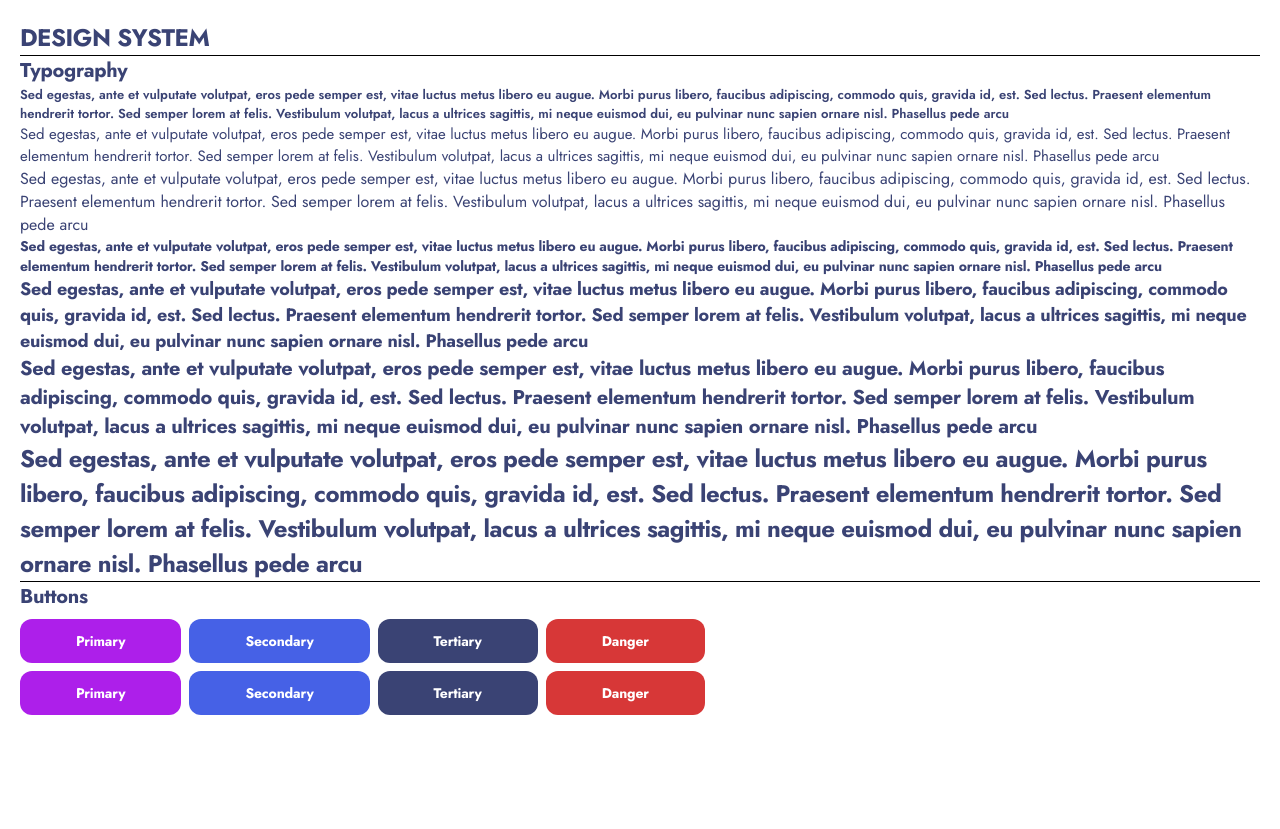
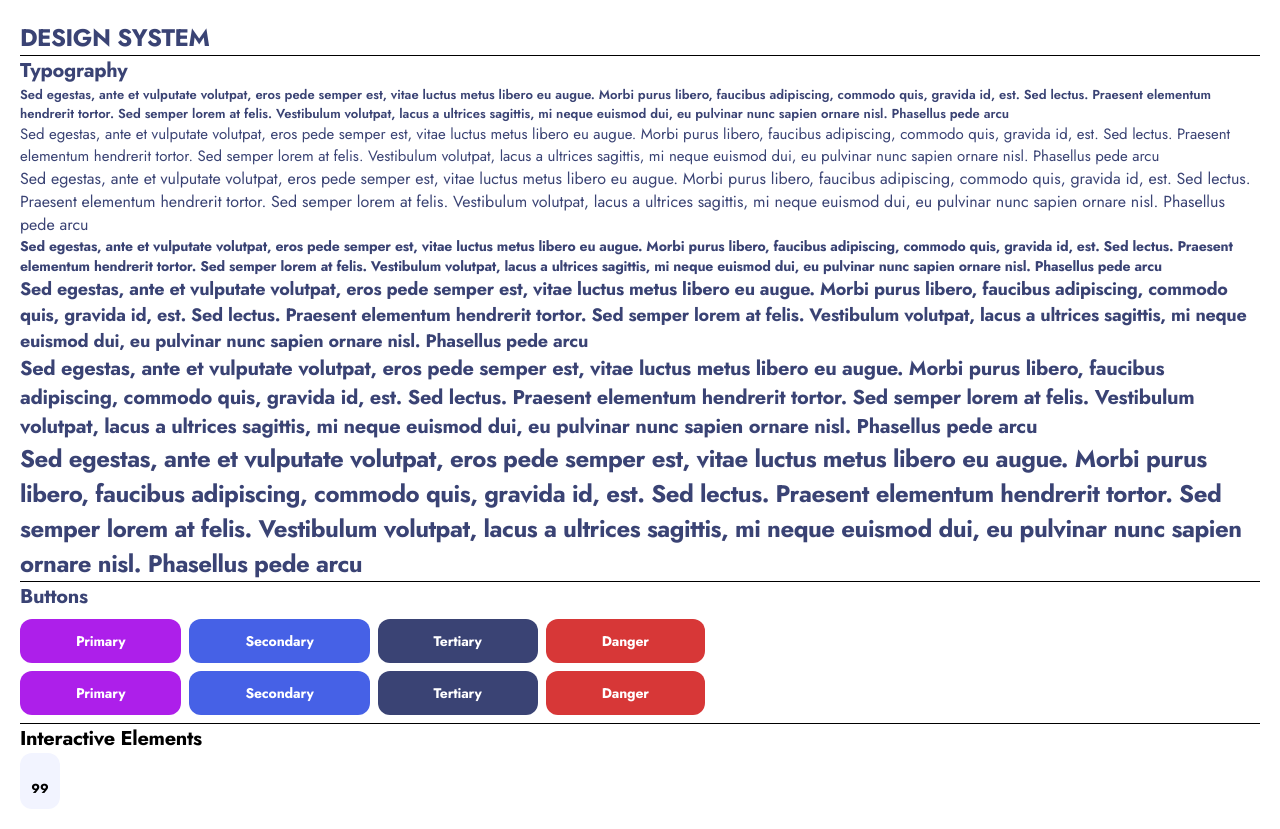
Before and after one commit to mapra99/feedbackr, a Next.js app in the folder web/: page /dev/ui in a window 1280 px wide. Before the commit the page ends 800 px from the top, so only its background shows below. Built offline with nearby package versions, Linux system fonts and the light colour scheme.

Commit message:
wip - upvote btn

```diff
--- a/web/src/app/dev/ui/page.tsx
+++ b/web/src/app/dev/ui/page.tsx
@@ -1,4 +1,5 @@
 import { Button, LinkButton } from '@/components/button'
+import UpvoteButton from '@/components/upvote-button'
 
 export default function Ui() {
   return (
@@ -73,6 +74,14 @@ export default function Ui() {
           Danger
         </LinkButton>
       </div>
+
+      <hr />
+
+      <h1 className="text-2xl font-sans test-marian-blue">
+        Interactive Elements
+      </h1>
+
+      <UpvoteButton />
     </section>
   )
 }
--- /dev/null
+++ b/web/src/components/upvote-button/index.ts
@@ -0,0 +1 @@
+export { default } from './upvote-button'
--- /dev/null
+++ b/web/src/components/upvote-button/upvote-button.tsx
@@ -0,0 +1,30 @@
+'use client'
+
+import { useState } from 'react'
+import { ChevronIconUp } from "@/icons"
+
+export default function UpvoteButton({}) {
+  const [isActive, setIsActive] = useState<boolean>(false)
+
+  const handleMouseDown = () => {
+    setIsActive(true)
+  }
+
+  const handleMouseUp = () => {
+    setIsActive(false)
+  }
+
+  return (
+    <button
+      className="h-14 w-10 p-1 font-sans text-xs font-bold rounded-xl flex flex-col justify-center items-center gap-2 bg-ghost-white hover:bg-periwinkle transition-all active:bg-savoy-blue active:text-white"
+      onMouseDown={handleMouseDown}
+      onMouseUp={handleMouseUp}
+    >
+      <div className="w-3">
+        <ChevronIconUp />
+      </div>
+
+      99
+    </button>
+  )
+}
--- /dev/null
+++ b/web/src/icons/chevron-icon-up/chevron-icon-up.tsx
@@ -0,0 +1,7 @@
+export default function ChevronIconUp() {
+  return (
+    <svg viewBox="0 0 11 7" fill="none" className="stroke-cyan-500">
+      <path d="M1.33398 6L5.33398 2L9.33398 6" className="!stroke-cyan-500" stroke="none" stroke-width="2"/>
+    </svg>
+  )
+}
--- /dev/null
+++ b/web/src/icons/chevron-icon-up/index.ts
@@ -0,0 +1 @@
+export { default } from './chevron-icon-up'
--- /dev/null
+++ b/web/src/icons/index.ts
@@ -0,0 +1 @@
+export { default as ChevronIconUp } from './chevron-icon-up'
--- a/web/tailwind.config.js
+++ b/web/tailwind.config.js
@@ -17,7 +17,8 @@ module.exports = {
       'glaucous': '#647196',
       'atomic-tangerine': '#F49F85',
       'maya-blue': '#62BCFA',
-      'poppy': '#D73737'
+      'poppy': '#D73737',
+      'periwinkle': '#CFD7FF'
     },
     fontFamily: {
       sans: ['Jost', 'sans-serif']
```
